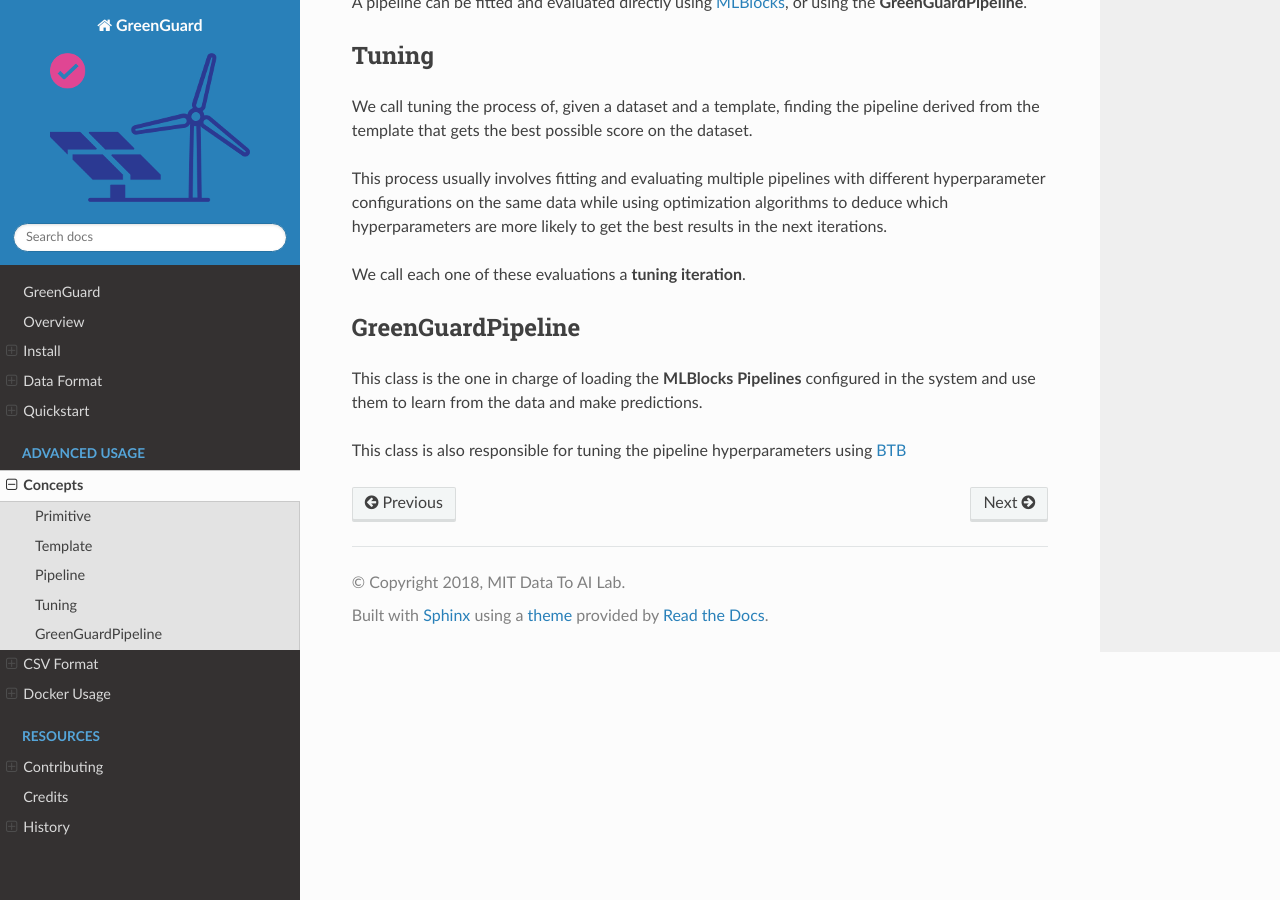
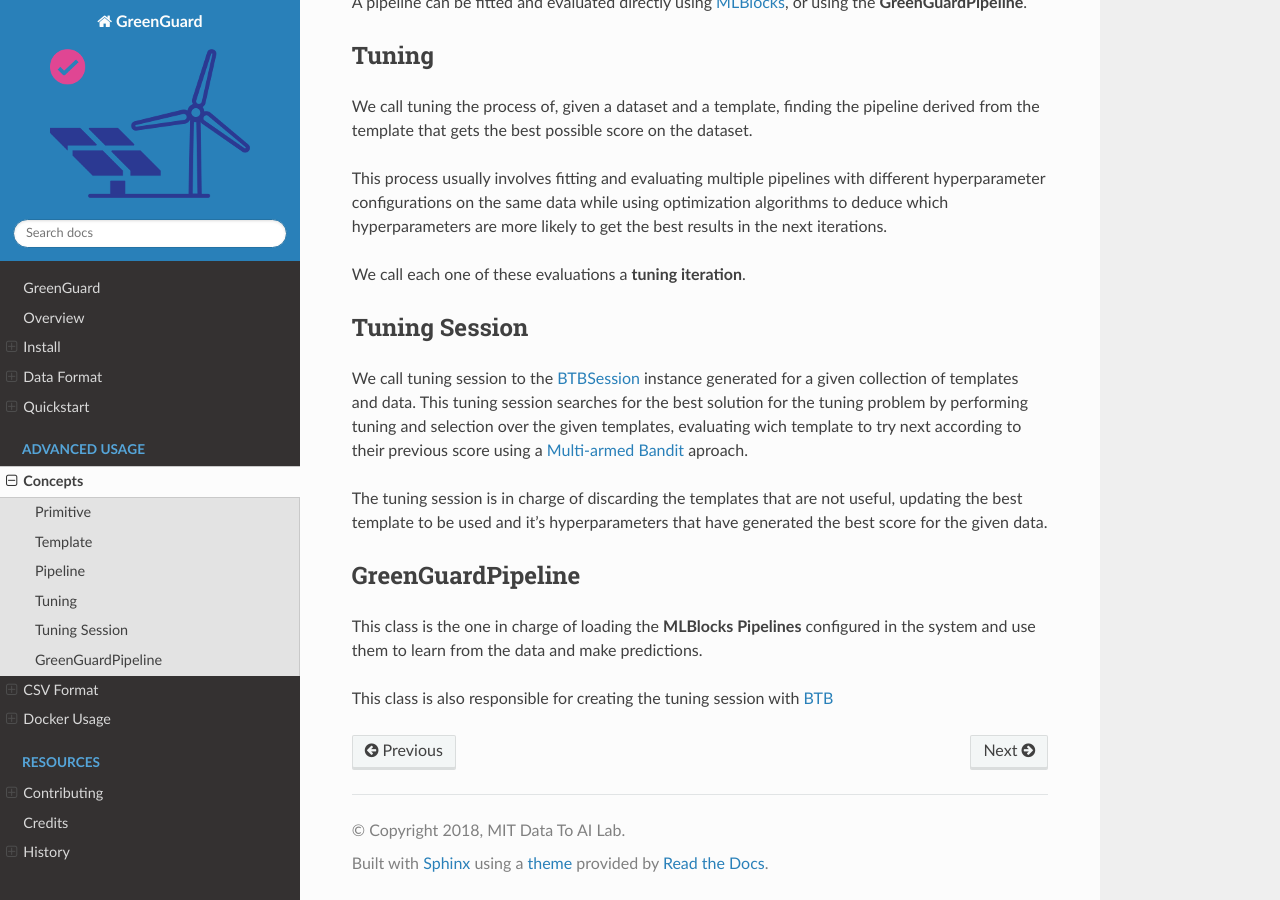
Before and after one commit to sintel-dev/Draco, a Sphinx documentation site: the page built from docs/advanced_usage/concepts.md, in a window 1280 px wide and 900 px high, scrolled down 962 px. Built offline with Sphinx 7.4.7 and the Read the Docs theme 2.0.0, drawn with Linux system fonts in a browser that asks for light colours; pages that are not in the unit, such as notebooks, are missing from menus.

Commit message:
Update docstrings for the release v0.2.1

```diff
--- a/docs/advanced_usage/concepts.md
+++ b/docs/advanced_usage/concepts.md
@@ -47,10 +47,23 @@
 
 We call each one of these evaluations a **tuning iteration**.
 
+## Tuning Session
+
+We call tuning session to the [BTBSession](
+https://hdi-project.github.io/BTB/tutorials/03_Session.html) instance generated for a given
+collection of templates and data. This tuning session searches for the best solution for the
+tuning problem by performing tuning and selection over the given templates, evaluating wich
+template to try next according to their previous score using a [Multi-armed Bandit](
+https://en.wikipedia.org/wiki/Multi-armed_bandit) aproach.
+
+The tuning session is in charge of discarding the templates that are not useful, updating the
+best template to be used and it's hyperparameters that have generated the best score for the
+given data.
+
 ## GreenGuardPipeline
 
 This class is the one in charge of loading the **MLBlocks Pipelines** configured in the
 system and use them to learn from the data and make predictions.
 
-This class is also responsible for tuning the pipeline hyperparameters using [BTB](
+This class is also responsible for creating the tuning session with [BTB](
 https://hdi-project.github.io/BTB/)
```
Also changed, not shown: 2 other files.
